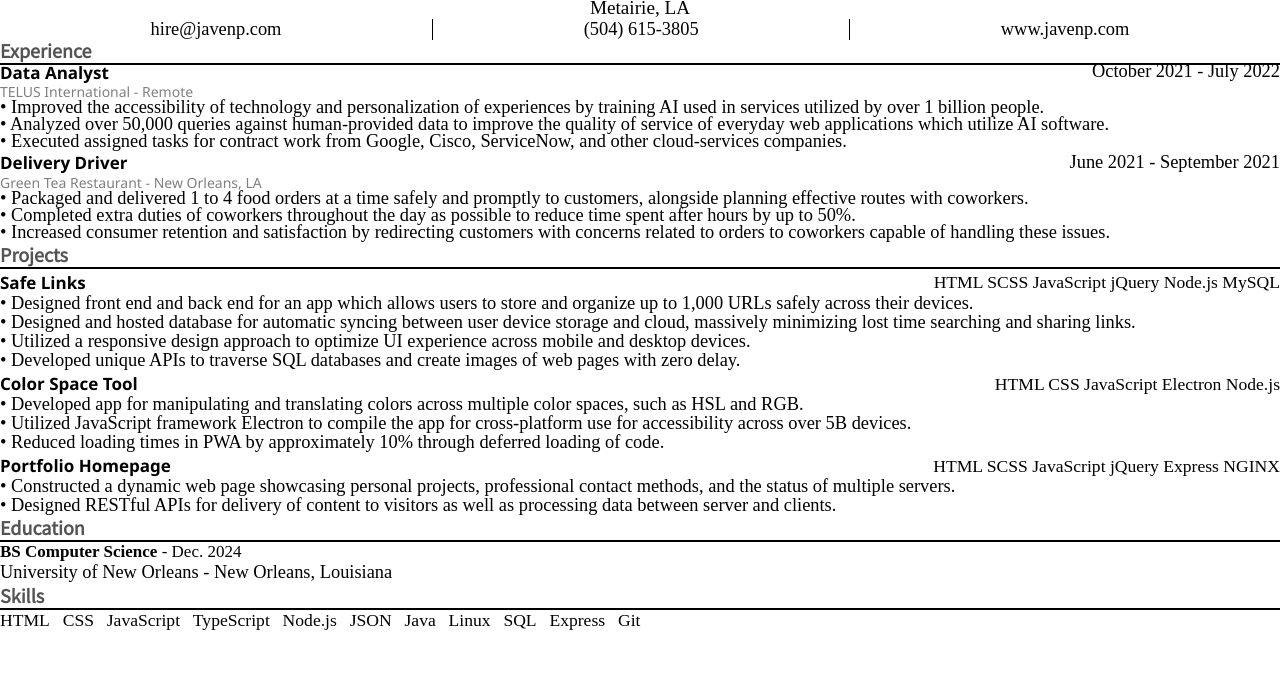
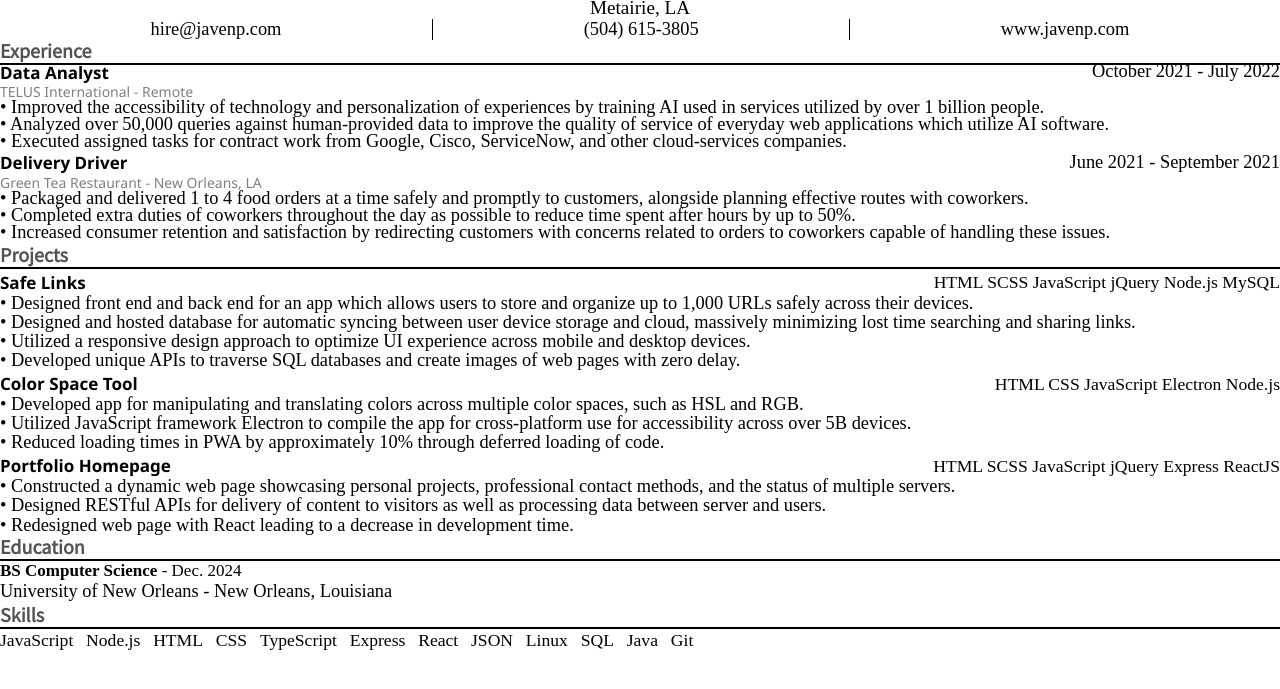
Before and after one commit to Jalapo/portfolio, a plain HTML site: page resume/resume.html in a window 1280 px wide. Shown: the part 35-724 px from the top of the page. Drawn offline with Linux system fonts and the light colour scheme; a web font is replaced by a local one.

Commit message:
Added React skills

```diff
--- a/resume/resume.html
+++ b/resume/resume.html
@@ -117,13 +117,14 @@
             <div class="project">
                 <div class="project-info">
                     <div class="subtitle">Portfolio Homepage</div>
-                    <div class="project-skills">HTML  SCSS  JavaScript jQuery Express NGINX</div>
+                    <div class="project-skills">HTML  SCSS  JavaScript jQuery Express ReactJS</div>
                 </div>
                     <div class="project-desc pg">
                         <!-- <p>• Dynamic web project for showcasing personal work and current technologies at use.</p> -->
                         <p>• Constructed a dynamic web page showcasing personal projects, professional contact methods, and the status of multiple servers.</p>
                         <!-- <p>• Fetches JSON with Node.js backend to present content without editing webpage files, as well as improve initial loading times by around 5-10%.</p> -->
-                        <p>• Designed RESTful APIs for delivery of content to visitors as well as processing data between server and clients.</p>
+                        <p>• Designed RESTful APIs for delivery of content to visitors as well as processing data between server and users.</p>
+                        <p>• Redesigned web page with React leading to a decrease in development time.</p>
                     </div>
 
             </div>
@@ -173,16 +174,17 @@
         <div class="content" id="skills">
             <!-- <div class="subtitle">Technical Skills</div> -->
             <ul class="list">
+                <li>JavaScript</li>
+                <li>Node.js</li>
                 <li>HTML</li>
                 <li>CSS</li>
-                <li>JavaScript</li>
                 <li>TypeScript</li>
-                <li>Node.js</li>
+                <li>Express</li>
+                <li>React</li>
                 <li>JSON</li>
-                <li>Java</li>
                 <li>Linux</li>
                 <li>SQL</li>
-                <li>Express</li>
+                <li>Java</li>
                 <li>Git</li>
             </ul>
 
```
